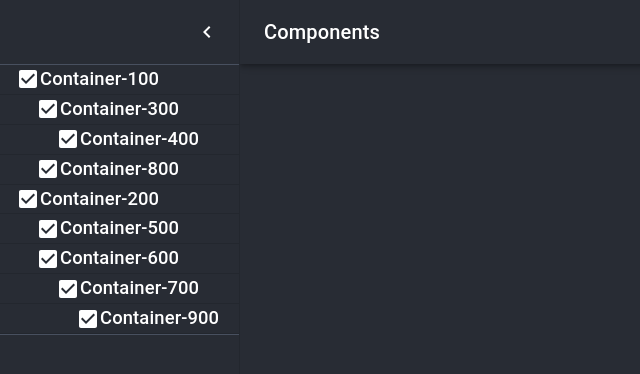
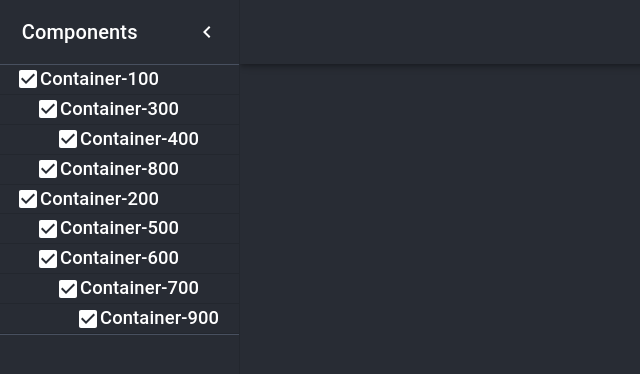
Before and after one commit to JackWSargent/WebBuilder, a React (Create React App) app: page / in a window 1280 px wide. Shown: the top 374 px of the page, without its empty margins (0-640 px from the left). Built offline with nearby package versions, Linux system fonts and the light colour scheme.

Commit message:
have redux working for components

```diff
--- a/src/App.tsx
+++ b/src/App.tsx
@@ -3,7 +3,8 @@ import * as React from "react";
 import "./App.css";
 import Layer from "./components/layer";
 import Canvas from "./components/canvas";
-
+import { Provider } from "react-redux";
+import { store } from "./redux/store/storeConfiguration";
 import {
   makeStyles,
   useTheme,
@@ -19,9 +20,11 @@ const App: React.FC = () => {
 
   /* eslint-enable */
   return (
-    <div className="App">
-      <Layer></Layer>
-    </div>
+    <Provider store={store}>
+      <div className="App">
+        <Layer></Layer>
+      </div>
+    </Provider>
   );
 };
 
--- a/src/components/layer.tsx
+++ b/src/components/layer.tsx
@@ -9,6 +9,7 @@ import {
   createStyles
 } from "@material-ui/core/styles";
 import Drawer from "@material-ui/core/Drawer";
+import Grid from "@material-ui/core/Grid";
 import CssBaseline from "@material-ui/core/CssBaseline";
 import AppBar from "@material-ui/core/AppBar";
 import Toolbar from "@material-ui/core/Toolbar";
@@ -24,9 +25,17 @@ import ListItemIcon from "@material-ui/core/ListItemIcon";
 import ListItemText from "@material-ui/core/ListItemText";
 import CheckBoxIcon from "@material-ui/icons/CheckBox";
 import CheckBoxOutlineBlankIcon from "@material-ui/icons/CheckBoxOutlineBlank";
-import { ListSubheader } from "@material-ui/core";
 
-const drawerWidth = 240;
+import { connect } from "react-redux";
+import { startSetComponents } from "../redux/actions/components";
+import { Components } from "../redux/types/actions";
+import { AppState } from "../redux/store/storeConfiguration";
+import { Dispatch, bindActionCreators } from "redux";
+import { AppActions } from "../redux/types/actions";
+import { ThunkDispatch } from "redux-thunk";
+
+let sortedLayers = [];
+let drawerWidth = 240;
 const useStyles = makeStyles((theme: Theme) =>
   createStyles({
     root: {
@@ -103,114 +112,25 @@ const useStyles = makeStyles((theme: Theme) =>
     }
   })
 );
+interface LayerProps {}
 
-const Layer: React.FC = () => {
+type Props = LayerProps & LinkStateProps & LinkDispatchProps;
+
+const Layer: React.FC<Props> = props => {
+  const { components } = props;
+
+  const onSet = (components: Components[]) => {
+    props.startSetComponents(components);
+  };
+
+  const [componentsState, setComponentsState] = React.useState(components);
+
   const classes = useStyles();
   const theme = useTheme();
-  const [layersHasChanged, setLayersHasChanged] = React.useState(true);
   const [selected, setSelected] = React.useState([]);
-  const [layers, setLayers] = React.useState([
-    {
-      id: 100,
-      name: "Container",
-      type: "div",
-      selected: false,
-      active: true,
-      children: [300, 800],
-      parent: null,
-      nestedLevel: 0,
-      row: 0
-    },
-    {
-      id: 200,
-      name: "Container",
-      type: "div",
-      selected: false,
-      active: true,
-      children: [500, 600],
-      parent: null,
-      nestedLevel: 0,
-      row: 1
-    },
-    {
-      id: 300,
-      name: "Container",
-      type: "div",
-      selected: false,
-      active: true,
-      children: [400],
-      parent: 100,
-      nestedLevel: 1,
-      row: 0
-    },
-    {
-      id: 400,
-      name: "Container",
-      type: "div",
-      selected: false,
-      active: true,
-      children: null,
-      parent: 300,
-      nestedLevel: 2,
-      row: 0
-    },
-    {
-      id: 500,
-      name: "Container",
-      type: "div",
-      selected: false,
-      active: true,
-      children: null,
-      parent: 200,
-      nestedLevel: 1,
-      row: 1
-    },
-    {
-      id: 600,
-      name: "Container",
-      type: "div",
-      selected: false,
-      active: true,
-      children: [700],
-      parent: 200,
-      nestedLevel: 1,
-      row: 1
-    },
-    {
-      id: 700,
-      name: "Container",
-      type: "div",
-      selected: false,
-      active: true,
-      children: [900],
-      parent: 600,
-      nestedLevel: 2,
-      row: 1
-    },
-    {
-      id: 800,
-      name: "Container",
-      type: "div",
-      selected: false,
-      active: true,
-      children: null,
-      parent: 100,
-      nestedLevel: 1,
-      row: 0
-    },
-    {
-      id: 900,
-      name: "Container",
-      type: "div",
-      selected: false,
-      active: true,
-      children: null,
-      parent: 700,
-      nestedLevel: 3,
-      row: 1
-    }
-  ]);
+  const [layers, setLayers] = React.useState(componentsState);
   const [open, setOpen] = React.useState(true);
+  const [ctrl, setCtrl] = React.useState(false);
 
   const handleActiveChange = id => {
     // console.log("changing: " + id);
@@ -254,27 +174,39 @@ const Layer: React.FC = () => {
       // if this is the id we care about, change the last entry
       if (layer.id === id) {
         // spread everything in layer and just change its selected state
-        let currentLayer = layer;
         if (!layer.selected) {
+          // Not Selected
+          if (ctrl) {
             let newSelected = [layer.id];
             newSelected = newSelected.concat(selected);
             setSelected(newSelected);
           } else {
+            // console.log("setting selected: " + id);
+            // console.log(!layer.selected);
+            setSelected([layer.id]);
+          }
+        } else if (layer.selected) {
+          //Already selected
+          if (ctrl) {
             let idx = selected.indexOf(id);
             let newSelected = selected;
             newSelected.splice(idx, 1);
             setSelected(newSelected);
-          return {
-            ...layer,
-            selected: !layer.selected
-          };
+          } else {
+            console.log("emptying selected");
+            let newSelected = selected;
+            newSelected.splice(0, selected.length);
+            setSelected(newSelected);
           }
+        }
+
         return {
           ...layer,
           selected: !layer.selected
         };
       } else {
         // otherwise, return the unaltered layer
+        // console.log("Returning unaltered layer");
         return layer;
       }
     });
@@ -384,7 +316,8 @@ const Layer: React.FC = () => {
       layersArray[currentLayerIndex].children == null &&
       layersArray.length == newArray.length
     ) {
-      // console.log(newArray);
+      // console.log("components");
+      // console.log(components);
       return newArray;
     } else {
       hasMoreChildren = true;
@@ -435,12 +368,14 @@ const Layer: React.FC = () => {
     let layersArray = layers.map(layer => {
       return layer;
     });
+    onSet(layers);
     return layersArray;
   };
 
   const renderLayers = () => {
     let layersArray = createLayers(layers);
     layersArray = buildLayerOrder(layersArray);
+    sortedLayers = layersArray;
     if (layersArray) {
       return layersArray.map(layer => {
         return (
@@ -474,7 +409,19 @@ const Layer: React.FC = () => {
       console.log("missing layers");
     }
   };
-  React.useEffect(() => {}, [layers, selected]);
+  React.useEffect(() => {
+    window.addEventListener("keydown", event => {
+      if (event.keyCode === 17) {
+        setCtrl(true);
+        console.log(true);
+      }
+    });
+    window.addEventListener("keyup", event => {
+      if (event.keyCode === 17) {
+        setCtrl(false);
+      }
+    });
+  }, [event, layers, selected]);
 
   const handleDrawerOpen = () => {
     setOpen(true);
@@ -507,9 +454,6 @@ const Layer: React.FC = () => {
             >
               <MenuIcon />
             </IconButton>
-            <Typography variant="h6" noWrap>
-              Components
-            </Typography>
           </Toolbar>
         </AppBar>
         <Drawer
@@ -521,8 +465,18 @@ const Layer: React.FC = () => {
             paper: classes.drawerPaper
           }}
         >
+          <Grid container>
+            <Grid item xs={8}>
+              <Typography variant="h6" noWrap style={{ lineHeight: "64px" }}>
+                Components
+              </Typography>
+            </Grid>
+            <Grid item xs={4}>
               <div className={classes.drawerHeader}>
-            <IconButton className={classes.icon} onClick={handleDrawerClose}>
+                <IconButton
+                  className={classes.icon}
+                  onClick={handleDrawerClose}
+                >
                   {theme.direction === "ltr" ? (
                     <ChevronLeftIcon />
                   ) : (
@@ -530,6 +484,9 @@ const Layer: React.FC = () => {
                   )}
                 </IconButton>
               </div>
+            </Grid>
+          </Grid>
+
           <Divider className="Divider" />
           {renderLayers()}
           <Divider className="Divider" />
@@ -546,6 +503,26 @@ const Layer: React.FC = () => {
   );
 };
 
-export default Layer;
-// app --> layers(map to a layer component)
-// layer + canvas
+interface LinkStateProps {
+  components: Components[];
+}
+
+const mapStateToProps = (
+  state: AppState,
+  ownProps: LayerProps
+): LinkStateProps => ({
+  components: state.components
+});
+
+interface LinkDispatchProps {
+  startSetComponents: (components: Components[]) => void;
+}
+
+const mapDispatchToProps = (
+  dispatch: ThunkDispatch<any, any, AppActions>,
+  ownProps: LayerProps
+): LinkDispatchProps => ({
+  startSetComponents: bindActionCreators(startSetComponents, dispatch)
+});
+
+export default connect(mapStateToProps, mapDispatchToProps)(Layer);
--- /dev/null
+++ b/src/redux/actions/components.ts
@@ -0,0 +1,75 @@
+// import uuid from "uuid";
+import { Components } from "../types/actions";
+import {
+  // ADD_EXPENSE,
+  AppActions,
+  // REMOVE_EXPENSE,
+  // EDIT_COMPONENTS,
+  SET_COMPONENTS
+} from "../types/actions";
+import { Dispatch } from "redux";
+import { AppState } from "../store/storeConfiguration";
+
+// export const addExpense = (expense: Expense): AppActions => ({
+//   type: ADD_EXPENSE,
+//   expense
+// });
+
+// export const removeExpense = (id: string): AppActions => ({
+//   type: REMOVE_EXPENSE,
+//   id
+// });
+
+// export const editComponents = (component: Components): AppActions => ({
+//   type: EDIT_COMPONENTS,
+//   component
+// });
+
+export const setComponents = (components: Components[]): AppActions => ({
+  type: SET_COMPONENTS,
+  components
+});
+
+// export const startAddExpense = (expenseData: {
+//   description?: string;
+//   note?: string;
+//   amount?: number;
+//   createdAt?: number;
+// }) => {
+//   return (dispatch: Dispatch<AppActions>, getState: () => AppState) => {
+//     const {
+//       description = "",
+//       note = "",
+//       amount = 0,
+//       createdAt = 0
+//     } = expenseData;
+//     const expense = { description, note, amount, createdAt };
+
+//     const id = uuid();
+
+//     return dispatch(
+//       addExpense({
+//         id,
+//         ...expense
+//       })
+//     );
+//   };
+// };
+
+// export const startRemoveExpense = (id: string) => {
+//   return (dispatch: Dispatch<AppActions>, getState: () => AppState) => {
+//     dispatch(removeExpense(id));
+//   };
+// };
+
+// export const startEditExpense = (components: Components) => {
+//   return (dispatch: Dispatch<AppActions>, getState: () => AppState) => {
+//     dispatch(editComponents(components));
+//   };
+// };
+
+export const startSetComponents = (components: Components[]) => {
+  return (dispatch: Dispatch<AppActions>, getState: () => AppState) => {
+    dispatch(setComponents(components));
+  };
+};
--- /dev/null
+++ b/src/redux/reducers/components.ts
@@ -0,0 +1,139 @@
+import { Components } from "../types/actions";
+import {
+  ComponentsActionTypes,
+  // ADD_EXPENSE,
+  // REMOVE_EXPENSE,
+  // EDIT_COMPONENTS,
+  SET_COMPONENTS
+} from "../types/actions";
+
+const componentsReducerDefaultState: Components[] = [
+  {
+    id: 100,
+    name: "Container",
+    type: "div",
+    selected: false,
+    active: true,
+    children: [300, 800],
+    parent: null,
+    nestedLevel: 0,
+    row: 0
+  },
+  {
+    id: 200,
+    name: "Container",
+    type: "div",
+    selected: false,
+    active: true,
+    children: [500, 600],
+    parent: null,
+    nestedLevel: 0,
+    row: 1
+  },
+  {
+    id: 300,
+    name: "Container",
+    type: "div",
+    selected: false,
+    active: true,
+    children: [400],
+    parent: 100,
+    nestedLevel: 1,
+    row: 0
+  },
+  {
+    id: 400,
+    name: "Container",
+    type: "div",
+    selected: false,
+    active: true,
+    children: null,
+    parent: 300,
+    nestedLevel: 2,
+    row: 0
+  },
+  {
+    id: 500,
+    name: "Container",
+    type: "div",
+    selected: false,
+    active: true,
+    children: null,
+    parent: 200,
+    nestedLevel: 1,
+    row: 1
+  },
+  {
+    id: 600,
+    name: "Container",
+    type: "div",
+    selected: false,
+    active: true,
+    children: [700],
+    parent: 200,
+    nestedLevel: 1,
+    row: 1
+  },
+  {
+    id: 700,
+    name: "Container",
+    type: "div",
+    selected: false,
+    active: true,
+    children: [900],
+    parent: 600,
+    nestedLevel: 2,
+    row: 1
+  },
+  {
+    id: 800,
+    name: "Container",
+    type: "div",
+    selected: false,
+    active: true,
+    children: null,
+    parent: 100,
+    nestedLevel: 1,
+    row: 0
+  },
+  {
+    id: 900,
+    name: "Container",
+    type: "div",
+    selected: false,
+    active: true,
+    children: null,
+    parent: 700,
+    nestedLevel: 3,
+    row: 1
+  }
+];
+
+const componentsReducer = (
+  state = componentsReducerDefaultState,
+  action: ComponentsActionTypes
+): Components[] => {
+  switch (action.type) {
+    // case ADD_EXPENSE:
+    //   return [...state, action.expense];
+    // case REMOVE_EXPENSE:
+    //   return state.filter(({ id }) => id !== action.id);
+    // case EDIT_COMPONENTS:
+    //   return state.map(components => {
+    //     if (components.id === action.component.id) {
+    //       return {
+    //         ...components,
+    //         ...action.component
+    //       };
+    //     } else {
+    //       return components;
+    //     }
+    //   });
+    case SET_COMPONENTS:
+      return action.components;
+    default:
+      return state;
+  }
+};
+
+export { componentsReducer };
--- /dev/null
+++ b/src/redux/store/storeConfiguration.ts
@@ -0,0 +1,15 @@
+import { createStore, combineReducers, applyMiddleware } from "redux";
+import thunk, { ThunkMiddleware } from "redux-thunk";
+import { componentsReducer } from "../reducers/components";
+import { AppActions } from "../types/actions";
+
+export const rootReducer = combineReducers({
+  components: componentsReducer
+});
+
+export type AppState = ReturnType<typeof rootReducer>;
+
+export const store = createStore(
+  rootReducer,
+  applyMiddleware(thunk as ThunkMiddleware<AppState, AppActions>)
+);
--- /dev/null
+++ b/src/redux/types/actions.ts
@@ -0,0 +1,43 @@
+export interface Components {
+  id: number;
+  name: string;
+  type: string;
+  row: number;
+  active: boolean;
+  nestedLevel: number;
+  parent?: number;
+  children?: number[];
+  selected: boolean;
+}
+// action strings
+// export const ADD_EXPENSE = "ADD_EXPENSE";
+// export const EDIT_COMPONENTS = "EDIT_COMPONENTS";
+// export const REMOVE_EXPENSE = "REMOVE_EXPENSE";
+export const SET_COMPONENTS = "SET_COMPONENTS";
+
+export interface SetComponentsAction {
+  type: typeof SET_COMPONENTS;
+  components: Components[];
+}
+
+// export interface EditComponentsAction {
+//   type: typeof EDIT_COMPONENTS;
+//   component: Components;
+// }
+
+// export interface RemoveExpenseAction {
+//   type: typeof REMOVE_EXPENSE;
+//   id: string;
+// }
+
+// export interface AddExpenseAction {
+//   type: typeof ADD_EXPENSE;
+//   expense: Expense;
+// }
+
+export type ComponentsActionTypes = SetComponentsAction;
+// | EditComponentsAction;
+// | RemoveExpenseAction
+// | AddExpenseAction;
+
+export type AppActions = ComponentsActionTypes;
```
Also changed, not shown: package.json (+6 -1 lines), src/components/storage.js (added, +26 -0 lines), 1 other file (tests, documents, lock files or other folders). Lines whose indentation alone changed are shown as unchanged.
